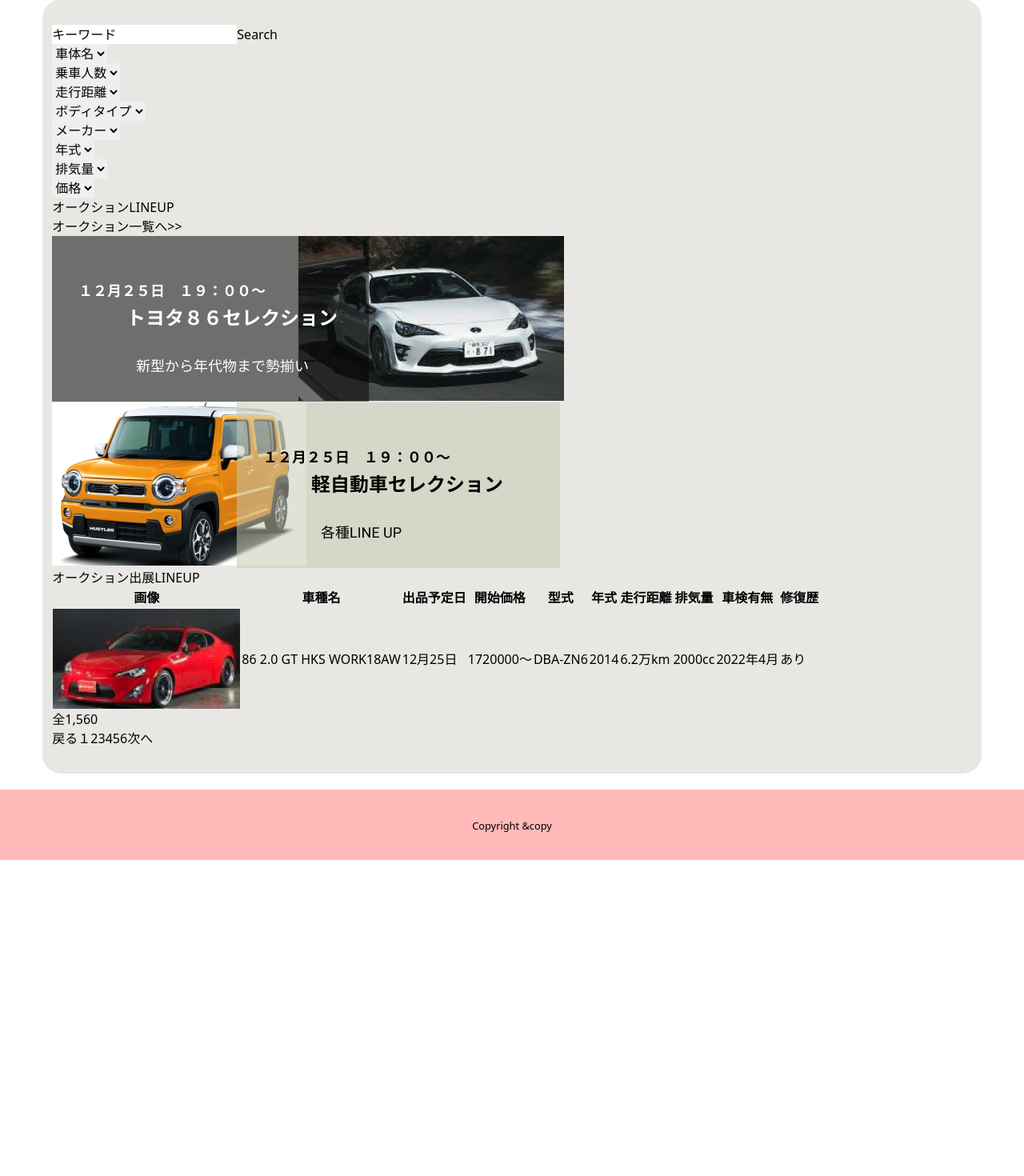
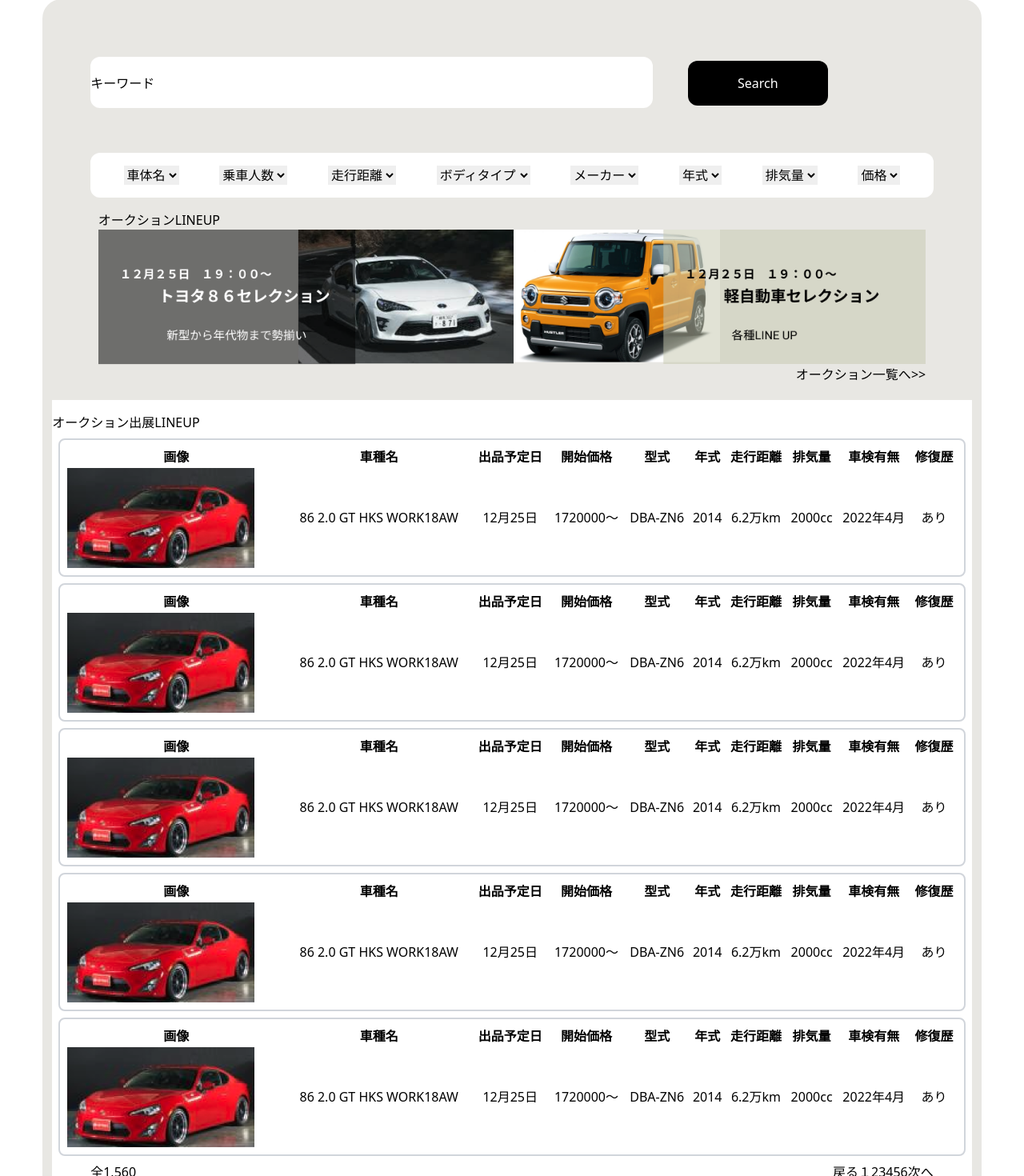
Before and after one commit to case-study07/cs-backend, a Next.js app: page / in a window 1280 px wide. Shown: the part 117-1587 px from the top of the page at 80% size. Before the commit the page ends 1192 px from the top, so only its background shows below. Built offline with nearby package versions, Linux system fonts and the light colour scheme.

Commit message:
css置き換えindex見た目完成

```diff
--- a/pages/index.tsx
+++ b/pages/index.tsx
@@ -1,23 +1,19 @@
-import axios from "axios";
-import type { NextPage } from "next";
-import Head from "next/head";
-import Image from "next/image";
+import s from "../styles/main.module.css";
 import { ReactNode } from "react";
+import Link from "next/link";
 
 import {Layout} from "../components/ui/"
 
 export default function Home (): ReactNode   {
 
-
-
   return (
     <>
-      <div className="mainHeaders">
-        <div className="searchBar">
+      <div className={s.mainHeaders}>
+        <div className={s.searchBar}>
           <input type="text" value="キーワード" />
           <button>Search</button>
         </div>
-        <nav className="searchItems">
+        <nav className={s.searchItems}>
           <ul>
             <li>
               <select name="" id="">
@@ -63,25 +59,32 @@
         </nav>
       </div>
 
-      <article className="auctionLabel">
+      <article className={s.auctionLabel}>
         <h2>オークションLINEUP</h2>
-        <a href="./auctionlist.html">オークション一覧へ{`>>`}</a>
+        <Link href="/" passHref>
+          <a>オークション一覧へ{`>>`}</a>
+        </Link>
         <div>
-          <a href="">
+          <Link href="/" passHref>
+            <a>
               <img src="../img/86label.png" alt="オークションアイコン" />
             </a>
-          <a href="">
+          </Link>
+          <Link href="/" passHref>
+            <a>
               <img src="../img/lightcar.png" alt="オークションアイコン" />
             </a>
+          </Link>
         </div>
       </article>
       {/* <!-- ここまで --> */}
 
       {/* <!-- carDetail --> */}
-      <article className="carDetailLabel">
+      <article className={s.carDetailLabel}>
         <h2>オークション出展LINEUP</h2>
-        <div className="carDetailCard">
-          <a href="./cardetail.html">
+        <div className={s.carDetailCard}>
+          <Link href="/" passHref>
+            <a>
               <table>
                 <tr>
                   <th>画像</th>
@@ -114,10 +117,162 @@
                 </tr>
               </table>
             </a>
+          </Link>
         </div>
         {/* <!-- carDetail --> */}
 
-        <div className="pager">
+        <div className={s.carDetailCard}>
+          <Link href="/" passHref>
+            <a>
+              <table>
+                <tr>
+                  <th>画像</th>
+                  <th>車種名</th>
+                  <th>出品予定日</th>
+                  <th>開始価格</th>
+                  <th>型式</th>
+                  <th>年式</th>
+                  <th>走行距離</th>
+                  <th>排気量</th>
+                  <th>車検有無</th>
+                  <th>修復歴</th>
+                </tr>
+                <tr>
+                  <td>
+                    <img
+                      src="../img/Featured image.png"
+                      alt="オークション出展用車"
+                    />
+                  </td>
+                  <td>86 2.0 GT HKS WORK18AW</td>
+                  <td>12月25日</td>
+                  <td>1720000〜</td>
+                  <td>DBA-ZN6</td>
+                  <td>2014</td>
+                  <td>6.2万km</td>
+                  <td>2000cc</td>
+                  <td>2022年4月</td>
+                  <td>あり</td>
+                </tr>
+              </table>
+            </a>
+          </Link>
+        </div>
+
+        <div className={s.carDetailCard}>
+          <Link href="/" passHref>
+            <a>
+              <table>
+                <tr>
+                  <th>画像</th>
+                  <th>車種名</th>
+                  <th>出品予定日</th>
+                  <th>開始価格</th>
+                  <th>型式</th>
+                  <th>年式</th>
+                  <th>走行距離</th>
+                  <th>排気量</th>
+                  <th>車検有無</th>
+                  <th>修復歴</th>
+                </tr>
+                <tr>
+                  <td>
+                    <img
+                      src="../img/Featured image.png"
+                      alt="オークション出展用車"
+                    />
+                  </td>
+                  <td>86 2.0 GT HKS WORK18AW</td>
+                  <td>12月25日</td>
+                  <td>1720000〜</td>
+                  <td>DBA-ZN6</td>
+                  <td>2014</td>
+                  <td>6.2万km</td>
+                  <td>2000cc</td>
+                  <td>2022年4月</td>
+                  <td>あり</td>
+                </tr>
+              </table>
+            </a>
+          </Link>
+        </div>
+
+        <div className={s.carDetailCard}>
+          <Link href="/" passHref>
+            <a>
+              <table>
+                <tr>
+                  <th>画像</th>
+                  <th>車種名</th>
+                  <th>出品予定日</th>
+                  <th>開始価格</th>
+                  <th>型式</th>
+                  <th>年式</th>
+                  <th>走行距離</th>
+                  <th>排気量</th>
+                  <th>車検有無</th>
+                  <th>修復歴</th>
+                </tr>
+                <tr>
+                  <td>
+                    <img
+                      src="../img/Featured image.png"
+                      alt="オークション出展用車"
+                    />
+                  </td>
+                  <td>86 2.0 GT HKS WORK18AW</td>
+                  <td>12月25日</td>
+                  <td>1720000〜</td>
+                  <td>DBA-ZN6</td>
+                  <td>2014</td>
+                  <td>6.2万km</td>
+                  <td>2000cc</td>
+                  <td>2022年4月</td>
+                  <td>あり</td>
+                </tr>
+              </table>
+            </a>
+          </Link>
+        </div>
+
+        <div className={s.carDetailCard}>
+          <Link href="/" passHref>
+            <a>
+              <table>
+                <tr>
+                  <th>画像</th>
+                  <th>車種名</th>
+                  <th>出品予定日</th>
+                  <th>開始価格</th>
+                  <th>型式</th>
+                  <th>年式</th>
+                  <th>走行距離</th>
+                  <th>排気量</th>
+                  <th>車検有無</th>
+                  <th>修復歴</th>
+                </tr>
+                <tr>
+                  <td>
+                    <img
+                      src="../img/Featured image.png"
+                      alt="オークション出展用車"
+                    />
+                  </td>
+                  <td>86 2.0 GT HKS WORK18AW</td>
+                  <td>12月25日</td>
+                  <td>1720000〜</td>
+                  <td>DBA-ZN6</td>
+                  <td>2014</td>
+                  <td>6.2万km</td>
+                  <td>2000cc</td>
+                  <td>2022年4月</td>
+                  <td>あり</td>
+                </tr>
+              </table>
+            </a>
+          </Link>
+        </div>
+        <div className={s.pager}>
           <p>全1,560</p>
           <div>
             <a href="">戻る</a>
--- /dev/null
+++ b/styles/main.module.css
@@ -0,0 +1,57 @@
+.searchBar {
+  @apply col-start-1 col-end-13 row-start-1 row-end-2 w-11/12 m-auto;
+
+  & > button {
+    @apply bg-black text-white rounded-xl  w-1/6 h-14 mx-3 my-10;
+  }
+
+  & > input {
+    @apply rounded-xl w-4/6 h-16 mr-8 my-10;
+  }
+}
+
+/* auctionLabel */
+.auctionLabel {
+  display: flex;
+  flex-flow: column;
+  width: 90%;
+  margin: 0 auto;
+
+  & > div {
+    @apply flex order-2 mx-auto ;
+  }
+  & > a {
+    @apply order-3 text-right;
+  }
+}
+ .auctionLabel > h2 {
+  @apply order-1;
+}
+/* auctionLabel ここまで */
+
+/* searchItems */
+.searchItems {
+  @apply w-11/12  mx-auto my-4 justify-around col-start-1 col-end-13 row-start-2 row-end-3;
+  & > ul {
+    @apply flex justify-around bg-white rounded-xl p-4;
+  }
+}
+
+/* carDetailCardの例あると */
+.carDetailLabel {
+  @apply py-4  bg-white my-5;
+
+  & > .carDetailCard {
+    @apply border-solid border-2 border-gray-300  bg-white rounded-lg p-2 m-2;
+    & table{
+        width: 100%;
+    }
+    & td {
+        text-align: center;
+    }
+  }
+}
+
+.pager {
+  @apply flex justify-between w-11/12 mx-auto;
+}
```
Lines whose indentation alone changed are shown as unchanged.
